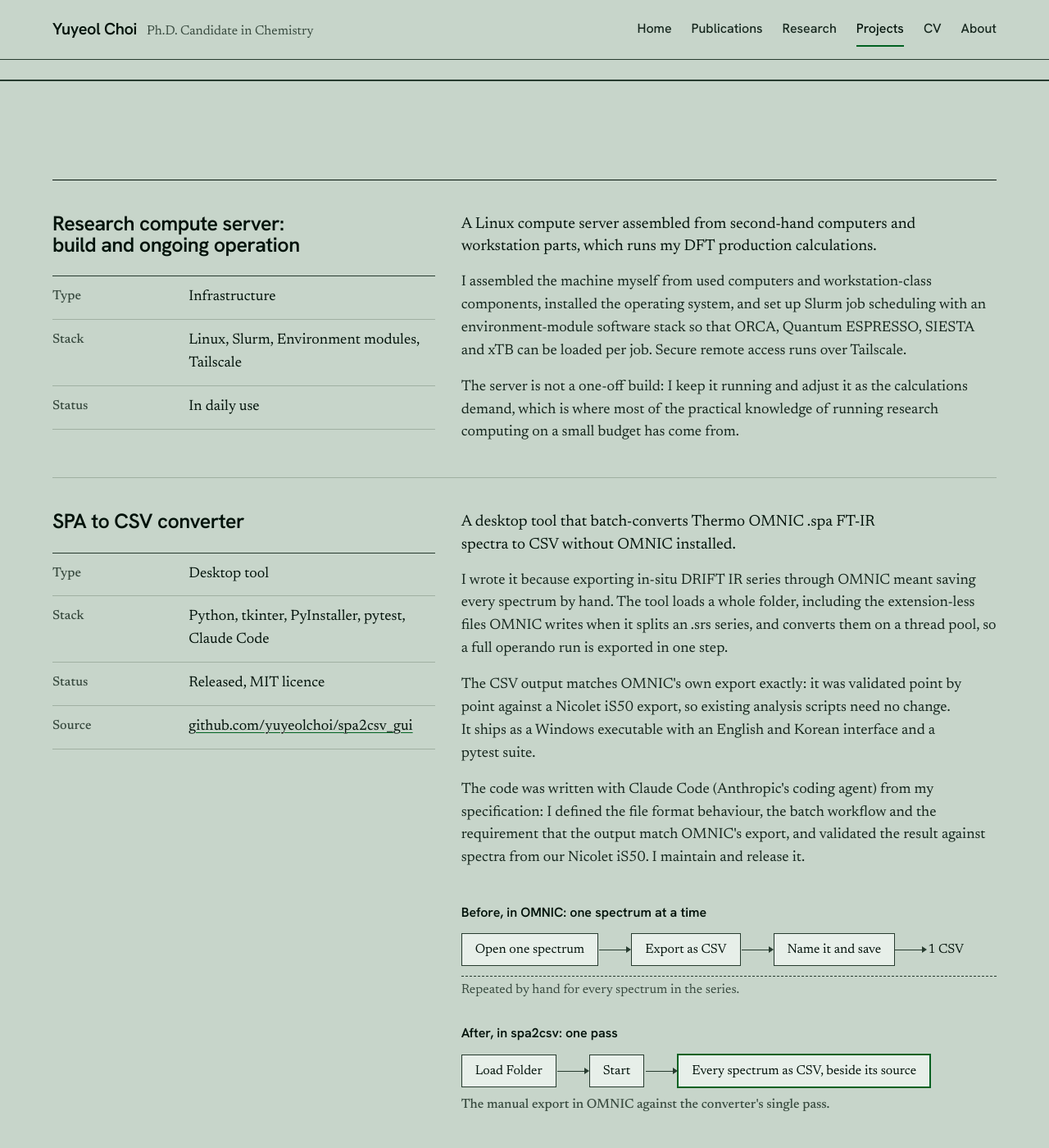
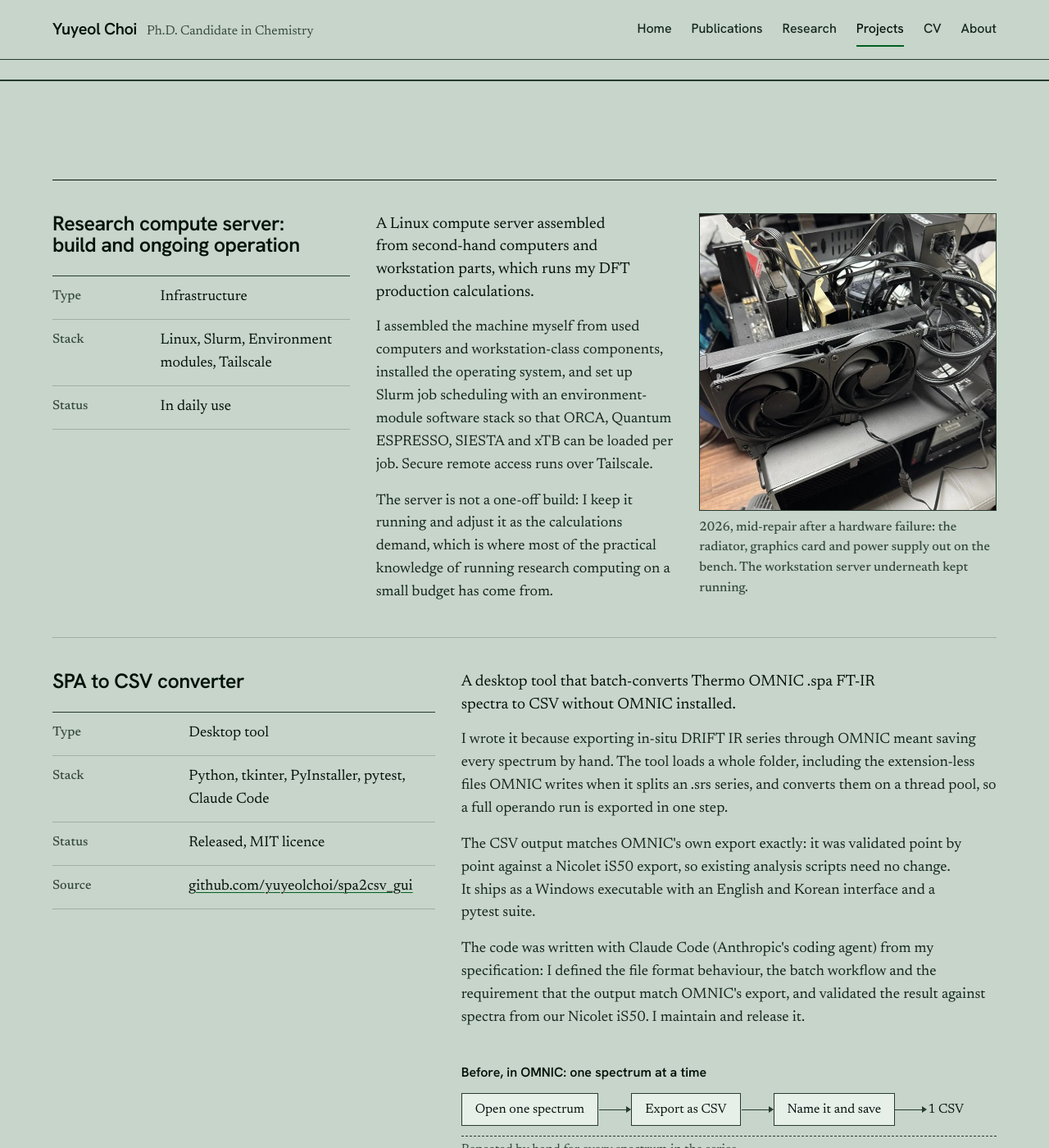
Before and after one commit to yuyeolchoi/yuyeolchoi.github.io, a Jekyll site: the page built from projects.html, in a window 1280 px wide and 1400 px high, scrolled down 303 px. Shown: the whole window at 82% size. Built offline with Jekyll 4.4.1, drawn with Linux system fonts in a browser that asks for light colours.

Commit message:
feat: photograph of the compute server on the Projects page
Square crop of the owner's photo taken in 2026 mid-repair, with a caption
stating the facts. A project row with a photograph lays out in three
columns (head and facts, account, photograph) so the row fills its width.

Co-Authored-By: Claude Fable 5.1 <noreply@anthropic.com>
Claude-Session: https://claude.ai/code/session_019HsdbSQHQ2cXGj9oaP4WL5

```diff
--- a/_data/projects.yml
+++ b/_data/projects.yml
@@ -30,12 +30,9 @@
     - "The server is not a one-off build: I keep it running and adjust it as the calculations demand, which is where most of the practical knowledge of running research computing on a small budget has come from."
   # TODO(owner): add a sentence on a concrete modification made during operation
   # (a GPU swap, a queue setting, a storage change) once confirmed.
-  # TODO(owner): add a photograph of the actual machine, e.g.
-  # assets/images/projects/compute-server.jpg (JPG, about 1600px wide, under 500 KB),
-  # then fill image, image_alt and caption. Leave image "" until then.
-  image: ""
-  image_alt: ""
-  caption: ""
+  image: "/assets/images/projects/compute-server.jpg"
+  image_alt: "A machine under repair with its parts out: a two-fan liquid-cooler radiator in front, the graphics card and power supply behind it, resting on a second workstation server."
+  caption: "2026, mid-repair after a hardware failure: the radiator, graphics card and power supply out on the bench. The workstation server underneath kept running."
 
 - id: "spa2csv"
   title: "SPA to CSV converter"
--- a/assets/css/style.css
+++ b/assets/css/style.css
@@ -242,11 +242,16 @@ small, .meta, figcaption, th, label { font-size: var(--text-md); font-weight: 50
 .project-facts dd a { overflow-wrap: anywhere; }
 .project-body .lead { color: var(--color-ink); margin-bottom: var(--space-md); }
 .project-body p + p { margin-top: var(--space-md); }
-.project-figure { margin: var(--space-xl) 0 0; }
-.project-figure img { width: 100%; aspect-ratio: 4 / 3; object-fit: cover; outline: var(--rule-hair) solid var(--color-rule-2); outline-offset: -1px; }
+.project-figure { margin: 0; }
+.project-body .project-figure { margin-top: var(--space-xl); }
+.project-figure img { width: 100%; aspect-ratio: 1 / 1; object-fit: cover; outline: var(--rule-hair) solid var(--color-rule-2); outline-offset: -1px; filter: saturate(0.85); }
 .project-figure figcaption { margin-top: var(--space-xs); color: var(--color-muted); }
 @media (min-width: 60rem) {
   .project { grid-template-columns: 5fr 7fr; }
+  .project.has-image { grid-template-columns: 4fr 4fr 4fr; }
+}
+@media (min-width: 40rem) and (max-width: 60rem) {
+  .project-figure img { max-width: 24rem; }
 }
 
 /* Flow diagrams drawn in the theme's material: hairlines, boxes and type */
--- a/projects.html
+++ b/projects.html
@@ -19,7 +19,7 @@ description: "Research infrastructure and tools built by Yuyeol Choi."
       {% for project in site.data.projects %}
         {% assign source = project.source | default: "" %}
         {% assign image = project.image | default: "" %}
-        <article class="project" id="{{ project.id }}">
+        <article class="project{% if image != "" %} has-image{% endif %}" id="{{ project.id }}">
           <div class="project-head">
             <h2>{{ project.title }}</h2>
             <dl class="facts project-facts">
@@ -41,13 +41,13 @@ description: "Research infrastructure and tools built by Yuyeol Choi."
                 {% if project.diagram_caption and project.diagram_caption != "" %}<figcaption>{{ project.diagram_caption }}</figcaption>{% endif %}
               </figure>
             {% endif %}
-            {% if image != "" %}
-              <figure class="project-figure">
-                <img src="{{ image | relative_url }}" alt="{{ project.image_alt }}" loading="lazy" width="1600" height="1200">
-                {% if project.caption != "" %}<figcaption>{{ project.caption }}</figcaption>{% endif %}
-              </figure>
-            {% endif %}
           </div>
+          {% if image != "" %}
+            <figure class="project-figure">
+              <img src="{{ image | relative_url }}" alt="{{ project.image_alt }}" loading="lazy" width="720" height="720">
+              {% if project.caption != "" %}<figcaption>{{ project.caption }}</figcaption>{% endif %}
+            </figure>
+          {% endif %}
         </article>
       {% endfor %}
     </div>
```
Also changed, not shown: assets/images/projects/compute-server.jpg (added).
